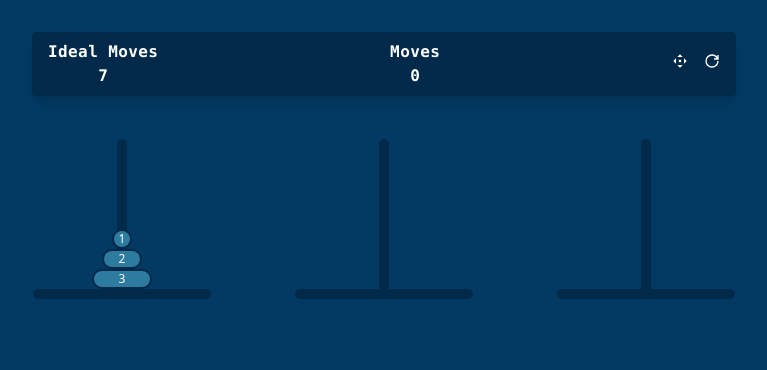
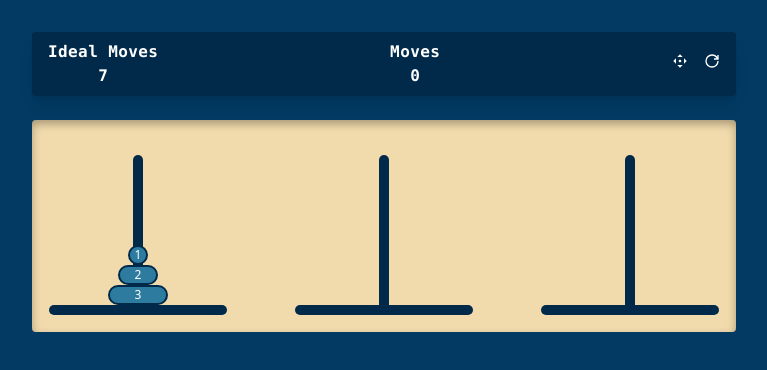
Before and after one commit to ivanvb/react-hanoi-tower, a React (Vite) app: page / in a window 1280 px wide. Shown: the top 370 px of the page, without its empty margins (256-1023 px from the left). Built offline with nearby package versions, Linux system fonts and the light colour scheme.

Commit message:
chore: add temporary background color to disks container

```diff
--- a/src/App.jsx
+++ b/src/App.jsx
@@ -139,7 +139,7 @@ function App() {
                 onBeforeDragStart={onDragBeforeStart}
                 sensors={[useTouchControls]}
             >
-                <div className="flex justify-between">
+                <div className="flex justify-between bg-[#F1DAAC] p-4 rounded disks-container">
                     {state.containers.map((ct, index) => {
                         return (
                             <Droppable
--- a/src/styles/tailwind.css
+++ b/src/styles/tailwind.css
@@ -95,3 +95,7 @@ body {
 .reset-icon > path {
     stroke: currentColor;
 }
+
+.disks-container {
+    box-shadow: inset 0 4px 8px 0 rgb(0 0 0 / 0.3);
+}
```
